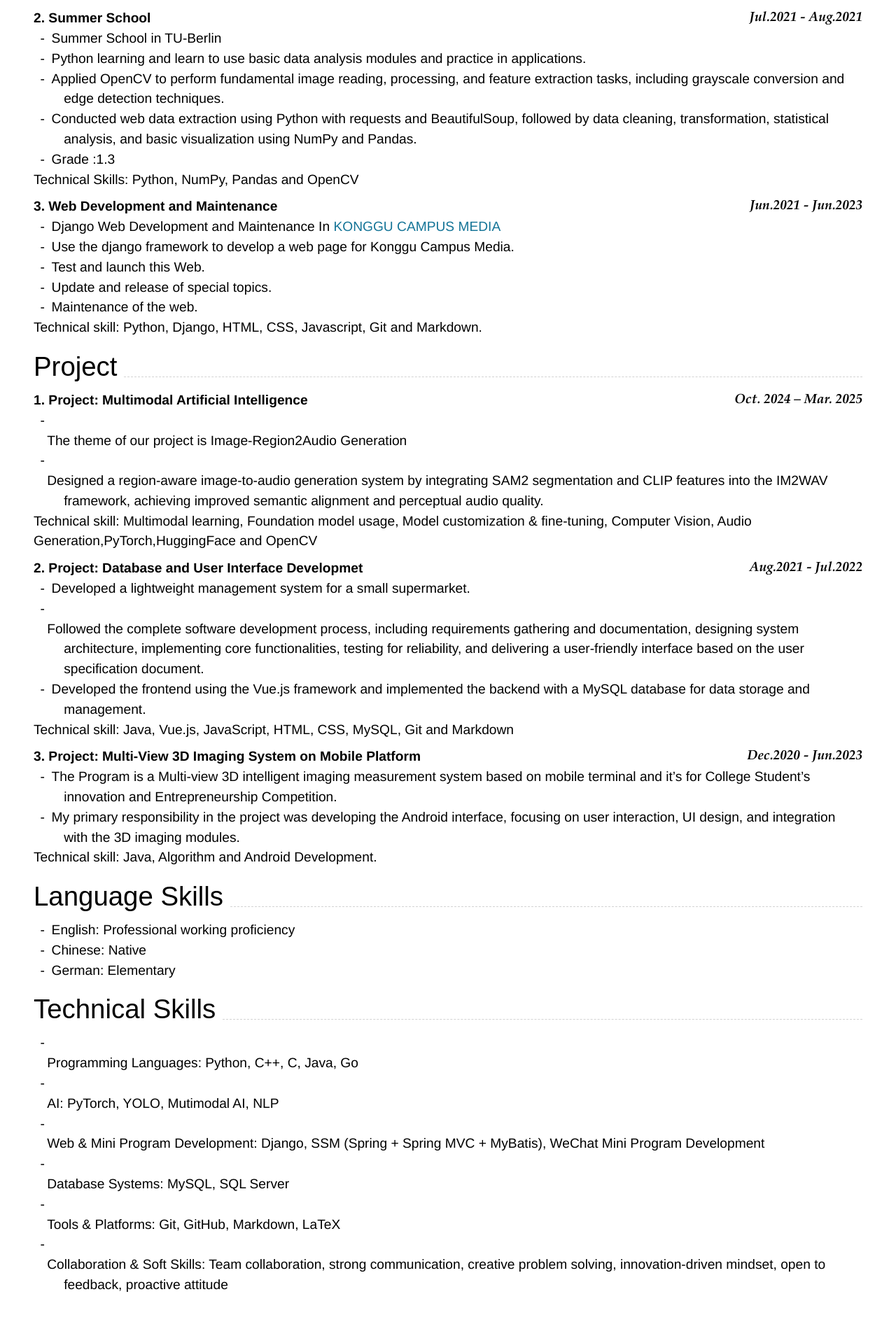
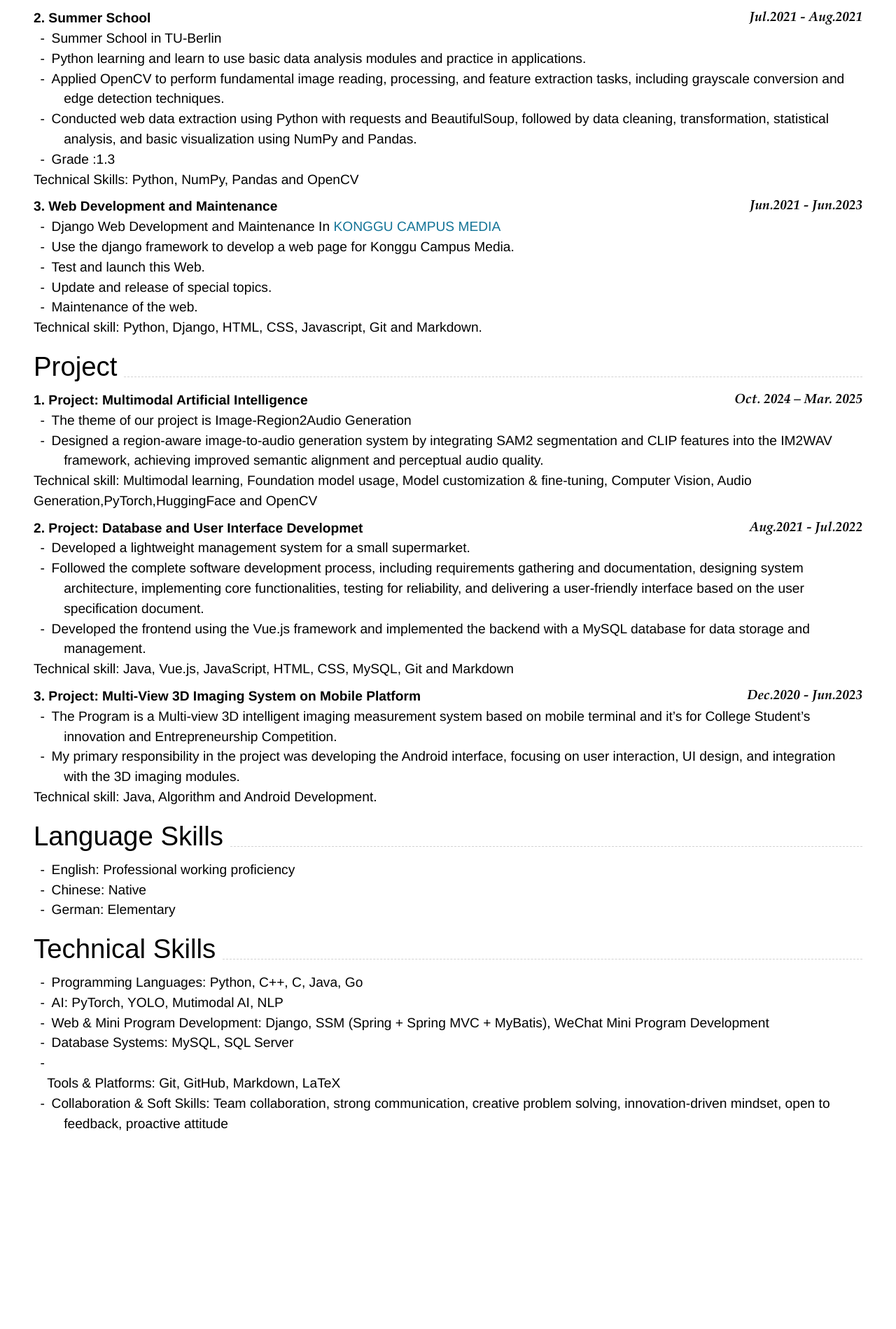
Before and after one commit to Hao-Peng-19/HaoPeng_CV, a Jekyll site: the page built from index.md, in a window 1280 px wide. Shown: the part 862-2761 px from the top of the page at 70% size. Built offline with Jekyll 4.4.1, drawn with Linux system fonts in a browser that asks for light colours; nearby versions of some CDN libraries; after the commit the page ends 2530 px from its top, so only the background shows below that.

Commit message:
Update index.md

```diff
--- a/index.md
+++ b/index.md
@@ -60,10 +60,10 @@ Grade: 82
 ## Experiences
 
 ### **1. Research Assistant  `Jul. 2023 – Oct. 2023`**
-* Internship in Institute of Automation, Chinese Academy of Sciences
-* Digital image processing (measurement of object size, lane detection)
-* Fundamentals of Deep Learning (Mnist data set, neural networks)
-* Weed detection in paddies and cornfields
+- Internship in Institute of Automation, Chinese Academy of Sciences
+- Digital image processing (measurement of object size, lane detection)
+- Fundamentals of Deep Learning (Mnist data set, neural networks)
+- Weed detection in paddies and cornfields
 
 Technical Skills: Python, PyTorch,  OpenCv and Labelme
 
@@ -92,7 +92,6 @@ Technical skill: Python, Django, HTML, CSS, Javascript, Git and Markdown.
 
 ### **1. Project: Multimodal Artificial Intelligence  `Oct. 2024 – Mar. 2025`**
 - The theme of our project is Image-Region2Audio Generation
-
 - Designed a region-aware image-to-audio generation system by integrating SAM2 segmentation and CLIP features into the IM2WAV framework, achieving improved semantic alignment and perceptual audio quality.
 
 Technical skill: Multimodal learning, Foundation model usage, Model customization & fine-tuning, Computer Vision, Audio Generation,PyTorch,HuggingFace and OpenCV
@@ -102,7 +101,6 @@ Technical skill: Multimodal learning, Foundation model usage, Model customizatio
 
 - Developed a lightweight management system for a small supermarket.
 - Followed the complete software development process, including requirements gathering and documentation, designing system architecture, implementing core functionalities, testing for reliability, and delivering a user-friendly interface based on the user specification document.
-
 - Developed the frontend using the Vue.js framework and implemented the backend with a MySQL database for data storage and management.
 
 Technical skill: Java, Vue.js, JavaScript, HTML, CSS, MySQL, Git and Markdown
@@ -123,13 +121,9 @@ Technical skill: Java, Algorithm  and Android Development.
 ## Technical Skills
 
 - Programming Languages: Python, C++, C, Java, Go
-
 - AI: PyTorch, YOLO, Mutimodal AI, NLP
-
 - Web & Mini Program Development: Django, SSM (Spring + Spring MVC + MyBatis), WeChat Mini Program Development
-
 - Database Systems: MySQL, SQL Server
-
 - Tools & Platforms: Git, GitHub, Markdown, LaTeX
 
 - Collaboration & Soft Skills: Team collaboration, strong communication, creative problem solving, innovation-driven mindset, open to feedback, proactive attitude
```
